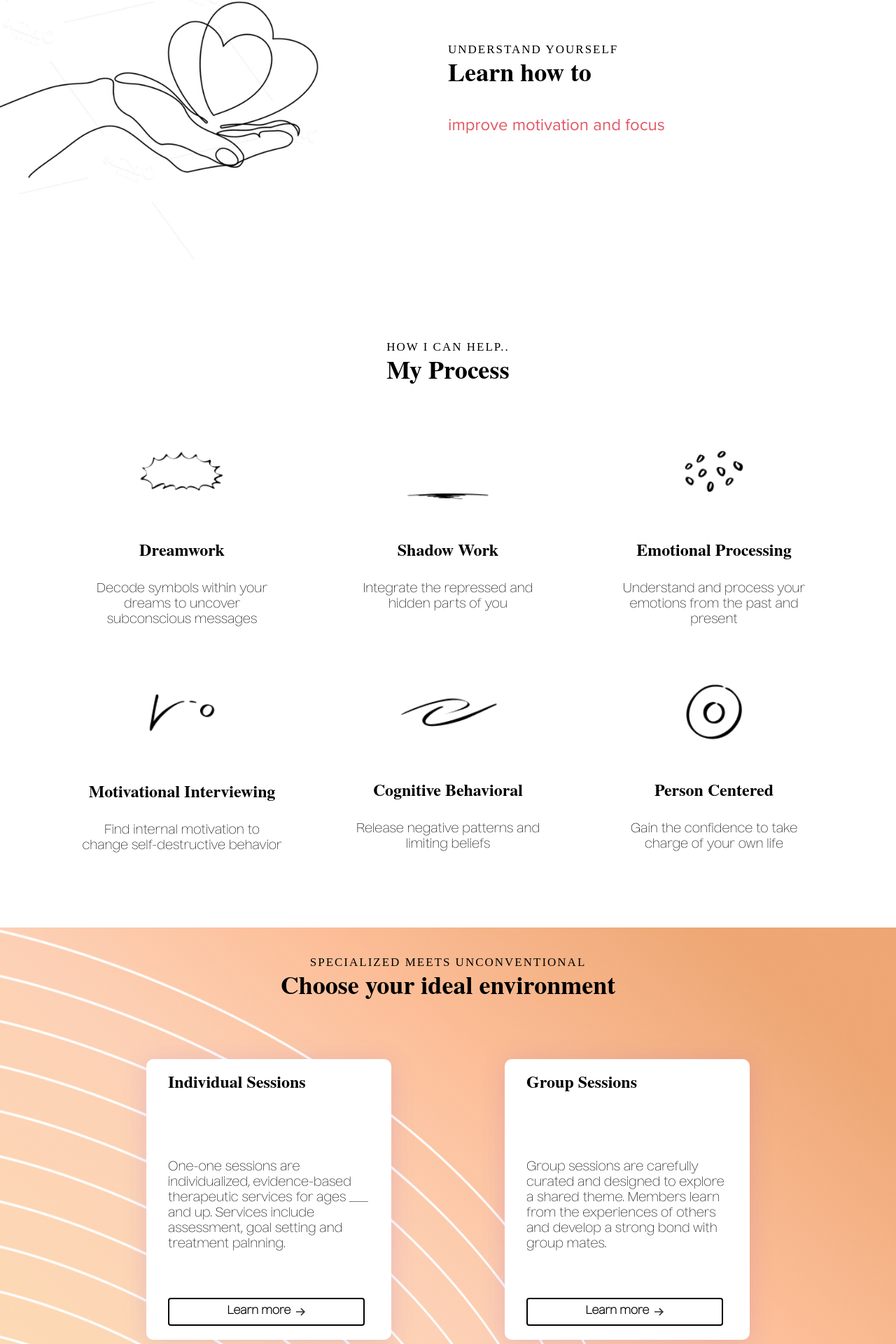
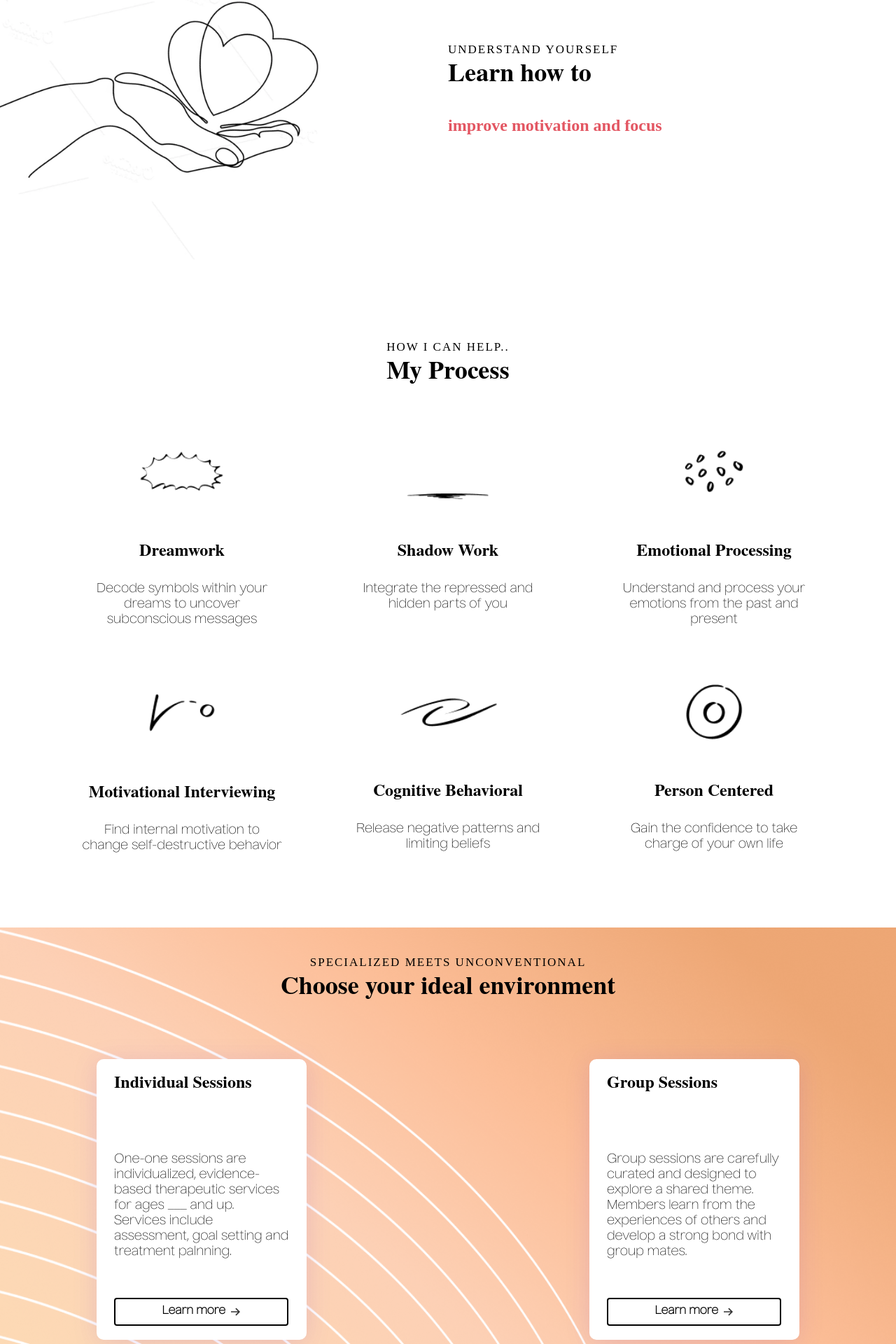
Before and after one commit to Adam-Thometz/Cosmic-Healing, a React (Create React App) app: page / in a window 1280 px wide. Shown: the part 1544-3464 px from the top of the page at 70% size. Built offline with nearby package versions, Linux system fonts and the light colour scheme; a web font is replaced by a local one.

Commit message:
improved responsiveness of landing page

```diff
--- a/src/landing-page/affiliates/Affiliates.css
+++ b/src/landing-page/affiliates/Affiliates.css
@@ -8,7 +8,7 @@
 .Affiliates-text {
   width: 30%;
   text-align: left;
-  padding: 10% 4%;
+  margin: 10% auto;
 }
 
 .Affiliates-icons {
--- a/src/landing-page/can-help-with/CanHelpWith.css
+++ b/src/landing-page/can-help-with/CanHelpWith.css
@@ -24,12 +24,14 @@
   height: var(--height);
   list-style: none;
   margin-left: -40px;
-  line-height: var(--height);
   overflow: hidden;
 }
 
 .CanHelpWith-slider-text {
   color: #E35662;
+  line-height: var(--height);
+  font-family: Nimbus;
+  font-weight: 800;
   font-size: calc((var(--height) / 3) * 2);
   margin: 0;
   position: relative;
@@ -62,6 +64,12 @@
   }
 }
 
+@media (max-width: 400px) {
+  .CanHelpWith-slider-text {
+    font-size: calc((var(--height) / 3) * 2 - 8px);
+  }
+}
+
 @keyframes slide {
   to {
     top: calc((var(--height)) * -4);
--- a/src/landing-page/how-it-works/HowItWorks.css
+++ b/src/landing-page/how-it-works/HowItWorks.css
@@ -7,8 +7,9 @@
 
 .HowItWorks-text-wrapper {
   text-align: left;
-  padding: 0 7%;
+  margin: 0 auto;
   width: 50%;
+  padding: 16px 7%;
 }
 
 .HowItWorks-step {
@@ -49,6 +50,7 @@
 
   .HowItWorks-text-wrapper {
     width: 90%;
+    padding: 16px 0;
   }
 
   .HowItWorks-img-wrapper {
--- a/src/landing-page/services-info/ServiceInfo.css
+++ b/src/landing-page/services-info/ServiceInfo.css
@@ -9,6 +9,7 @@
   flex-direction: column;
   justify-content: top;
   margin: var(--margin) 0;
+  width: 100%;
   animation: slide-up var(--duration) calc(var(--delay) * var(--i)) both;
 }
 
@@ -18,13 +19,21 @@
 
 .ServiceInfo-options {
   display: flex;
+  justify-content: space-between;
   width: 80%;
   margin: 0 auto;
 }
 
-@media (max-width: 900px) {
+@media (max-width: 850px) {
   .ServiceInfo-options {
-    width: 95%;
-    overflow: scroll;
+    width: 90%;
+    overflow: auto;
   }
 }
+
+@media (max-width: 750px) {
+  .ServiceInfo-options {
+    width: 100%;
+    overflow: auto;
+  }
+}
--- a/src/landing-page/services-info/service-card/ServiceCard.css
+++ b/src/landing-page/services-info/service-card/ServiceCard.css
@@ -2,14 +2,14 @@
   background-color: white;
   border-radius: 10px;
   text-align: left;
-  padding: 2% 3%;
+  padding: 2% 25px;
   height: 360px;
-  width: 288px;
-  margin: 10px auto;
+  width: 250px;
+  margin: 10px;
   font-size: 18px;
   font-family: Nuckle;
   font-weight: 550;
-  display: flex;
+  display: inline-flex;
   flex-direction: column;
   justify-content: space-between;
   box-shadow: 0px 4px 35px 0px #782DCA26;
@@ -20,3 +20,9 @@
   display: flex;
   justify-content: center;
 }
+
+@media (max-width: 750px) {
+  .ServiceCard {
+    min-width: 250px;
+  }
+}
--- a/src/landing-page/services-info/service-card/ServiceCard.js
+++ b/src/landing-page/services-info/service-card/ServiceCard.js
@@ -2,17 +2,17 @@ import React from 'react'
 
 import './ServiceCard.css';
 
-import Link from '../../../_components/link/Link'
-import SectionHeader from '../../../_components/section-header/SectionHeader'
+import Link from '../../../_components/link/Link';
+import SectionHeader from '../../../_components/section-header/SectionHeader';
 
 const ServiceCard = ({ service, description, link }) => {
   return (
     <div className='ServiceCard'>
       <SectionHeader small text={service} />
       <article className='ServiceCard-description'>{description}</article>
-      <Link>Learn more</Link>
+      <Link to={link} >Learn more</Link>
     </div>
-  )
-}
+  );
+};
 
-export default ServiceCard
+export default ServiceCard;
```
